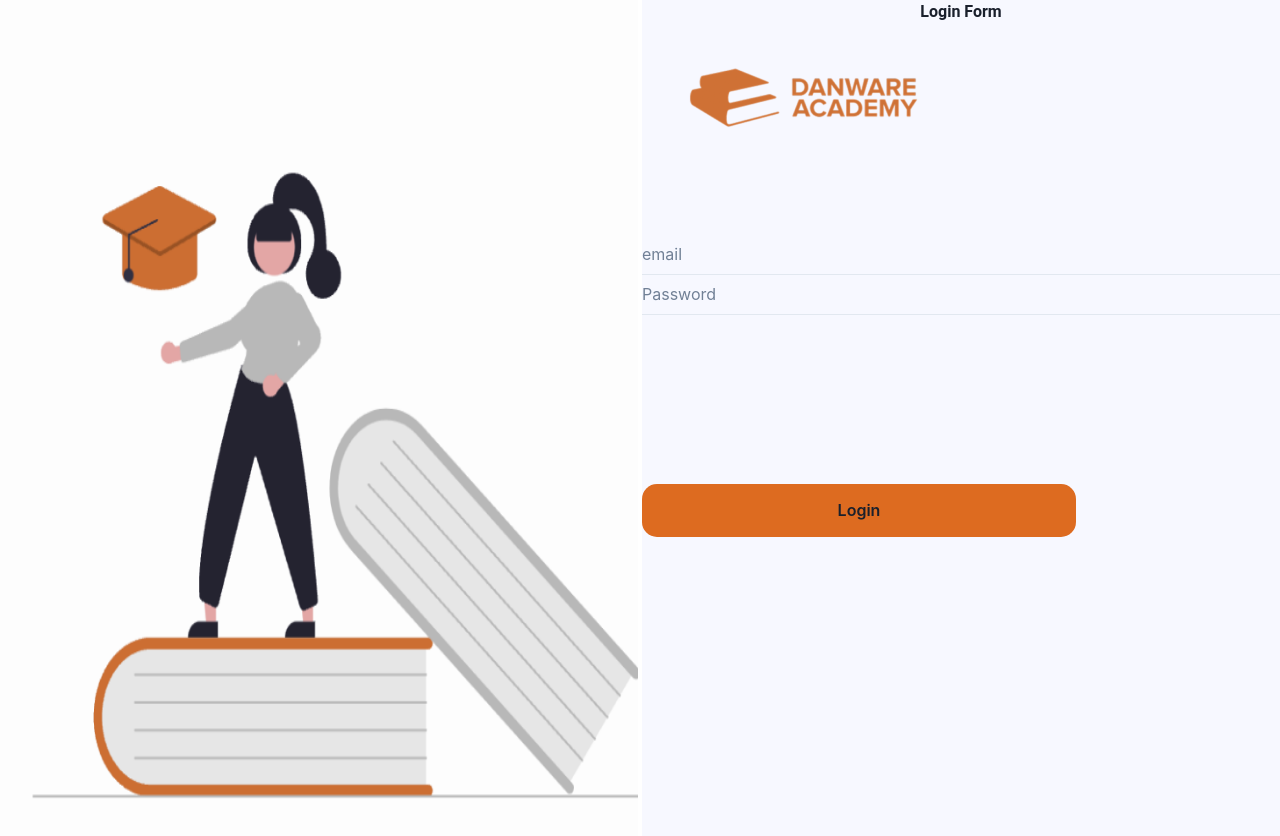
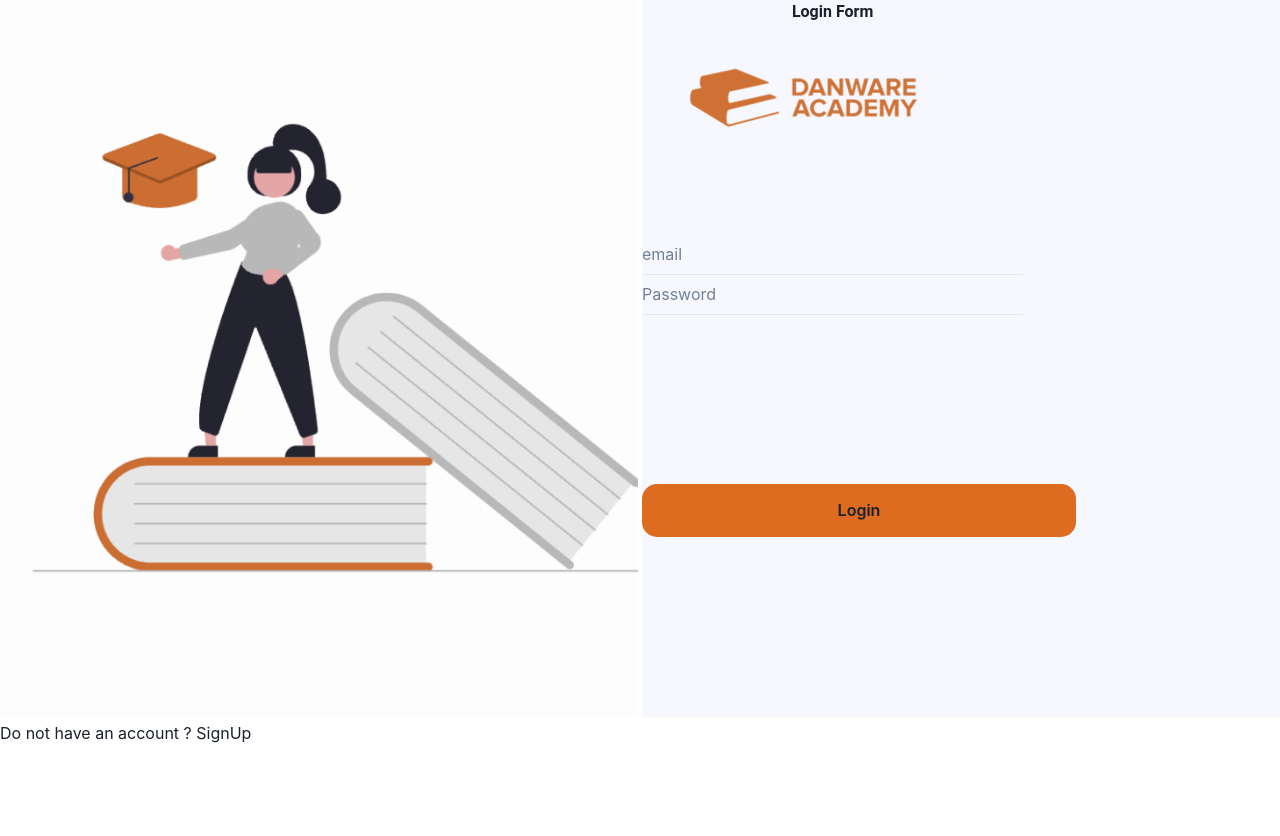
Before and after one commit to audreythando/login-react, a React (Create React App) app: page /login in a window 1280 px wide. Shown: the top 836 px of the page. After the commit the page ends 800 px from the top, so only its background shows below. Built offline with nearby package versions, Linux system fonts and the light colour scheme.

Commit message:
Removed routing from onClose button

```diff
--- a/src/components/Login/Login.tsx
+++ b/src/components/Login/Login.tsx
@@ -36,24 +36,24 @@ function Form() {
   }
   return (
 
-    <SimpleGrid columns={2} spacing={1}>
+    <SimpleGrid columns={2} spacing={1} >
 
-      <Box  >
+      <Box height={'-moz-max-content'} >
 
-        <Image src='./Images/picture.png' alt='picture ' height='1000px' />
+        <Image src='./Images/picture.png' alt='picture ' />
 
       </Box>
 
 
 
-      <Box bg='#F7F8FF' height='100%'>
+      <Box bg='#F7F8FF' height='-moz-min-content'>
         <Grid h='700px'
           templateRows='repeat(3, 1fr)'
           templateColumns='repeat(5, 1fr)'
           gap={1}
         >
 
-          <GridItem colSpan={6} >
+          <GridItem colSpan={3} >
           <Center>
             <Heading
               fontFamily={'Roboto'} fontWeight={'700'}
@@ -67,18 +67,18 @@ function Form() {
 
           </GridItem>
 
-          <GridItem colSpan={6} >
+          <GridItem colSpan={3} >
 
 
-          <Input variant='flushed' onChange={(e: any) => changeEmailHandler(e)} placeholder='email' value={email} />
+          <Input variant='flushed' onChange={(e: React.ChangeEvent<any>): void => changeEmailHandler(e)} placeholder='email' value={email} />
 
 
 
-          <Input variant='flushed' onChange={(e: any) => changePasswordHandler(e)} placeholder='Password' value={password} />
+          <Input variant='flushed' onChange={(e:React.ChangeEvent<any>): void => changePasswordHandler(e)} placeholder='Password' value={password} />
 
           </GridItem>
 
-          <GridItem colSpan={6}>
+          <GridItem colSpan={3}>
           <Details email={email} password={password} />
 
           </GridItem>
@@ -86,6 +86,7 @@ function Form() {
 
         </Grid>
       </Box>
+      <h2>Do not have an account ? SignUp</h2>
 
     </SimpleGrid>
 
```
